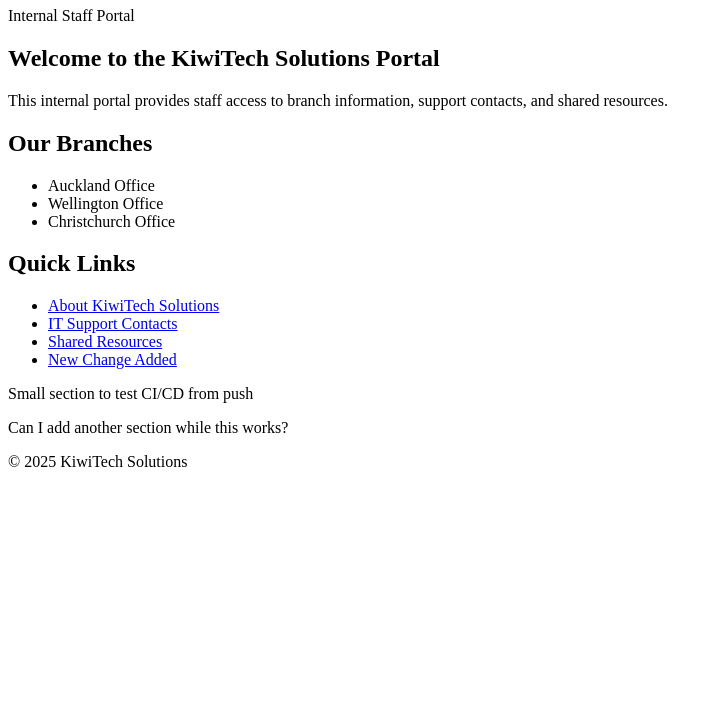
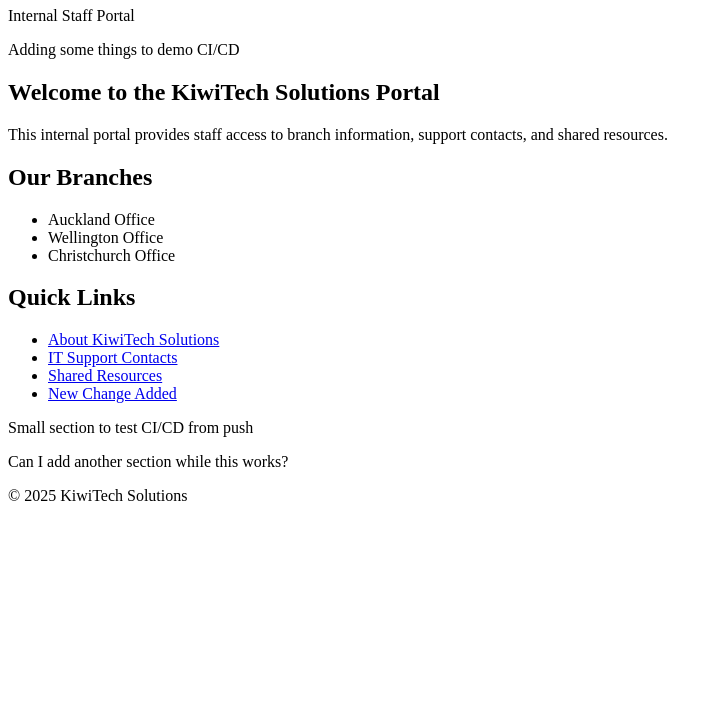
Before and after one commit to Sean-C96/L5WD_2025_PagesTest, a plain HTML site: page index.html in a window 1280 px wide. Shown: the part 73-800 px from the top of the page, without its empty margins (0-722 px from the left). Drawn offline with Linux system fonts and the light colour scheme.

Commit message:
Add demo CI/CD paragraph to index.html/
Added a paragraph to demonstrate CI/CD functionality.

```diff
--- a/index.html
+++ b/index.html
@@ -9,6 +9,7 @@
     <header>
         <h1>KiwiTech Solutions</h1>
         <p>Internal Staff Portal</p>
+        <p>Adding some things to demo CI/CD</p>
     </header>
 
     <section class="intro">
```
